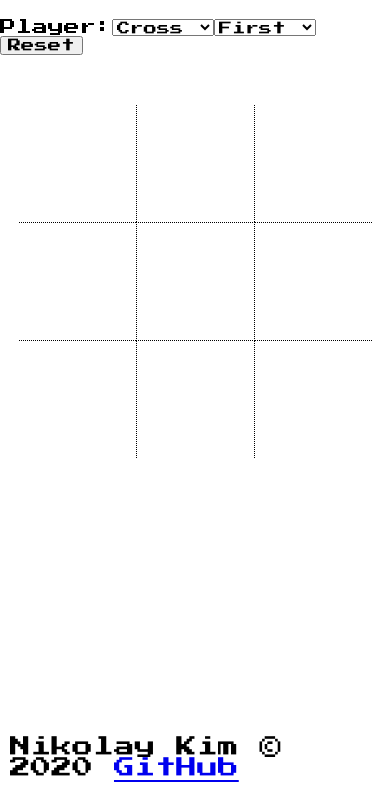
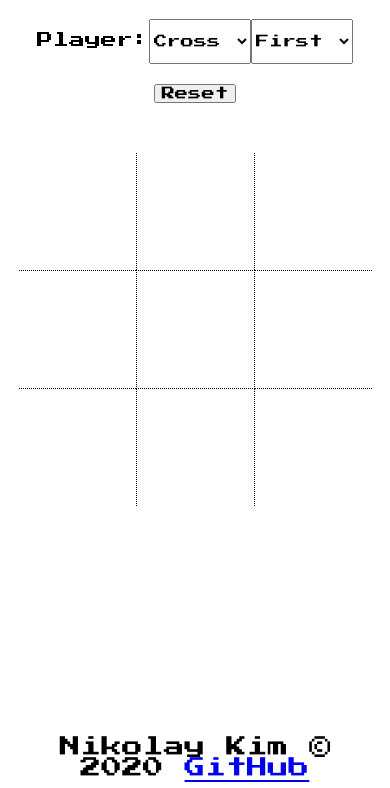
Before and after one commit to ignitikus/tic-tac-toe, a plain HTML site: page index.html in a window 390 px wide. Shown: the part 56-844 px from the top of the page. Drawn offline with Linux system fonts and the light colour scheme.

Commit message:
even more css

```diff
--- a/index.html
+++ b/index.html
@@ -14,7 +14,7 @@
     <div id="root">
       <div id="container">
         <h1>TIC-TAC-TOE</h1>
-        <div>
+        <div id="options">
           Player:<select id="player-option-figure">
             <option value="Cross">Cross</option>
             <option value="Circle">Circle</option></select
--- a/style.css
+++ b/style.css
@@ -13,11 +13,16 @@ body {
   align-items: center;
 }
 
+#options {
+  text-align: center;
+}
+
 #footer {
   position: absolute;
   bottom: 0;
   padding: 10px;
   font-size: 1.3em;
+  text-align: center;
 }
 
 #game-container {
@@ -108,3 +113,12 @@ body {
   color: rgb(175, 0, 0);
   animation: pop 1s both;
 }
+
+@media (max-width: 600px) {
+  select {
+    height: 45px;
+  }
+  button {
+    margin-top: 20px;
+  }
+}
```
